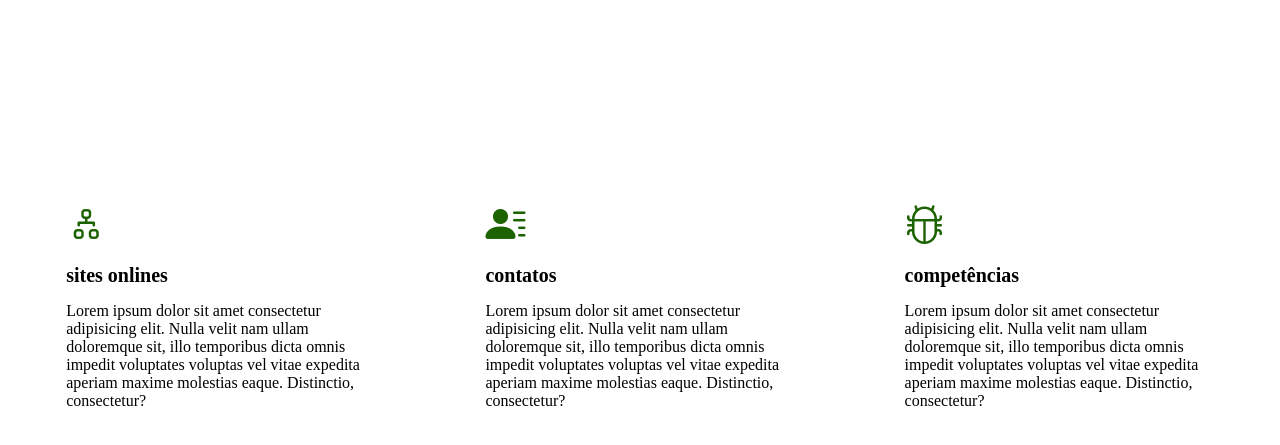
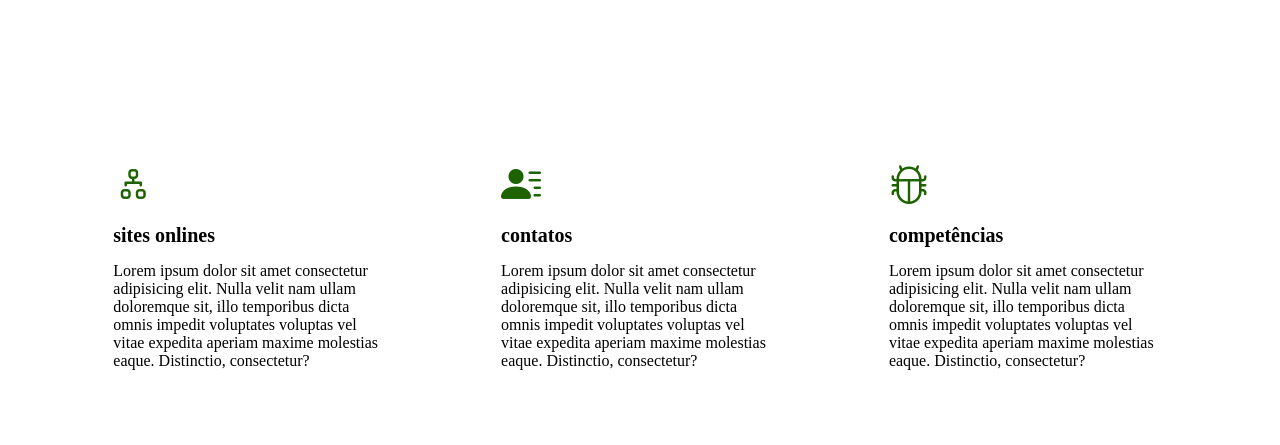
Before and after one commit to lopespablo/meu-portifolio, a plain HTML site: page index.html in a window 1280 px wide. Shown: the part 443-888 px from the top of the page. Drawn offline with nearby package versions, Linux system fonts and the light colour scheme.

Commit message:
espaçamento

```diff
--- a/style.css
+++ b/style.css
@@ -131,7 +131,7 @@ section.meio .caixabox:hover{
 }
 
 section.meio .flex{
-    margin-top: 0px;
+    padding: 150px 4%;
 }
 
 .caixabox i{
```
